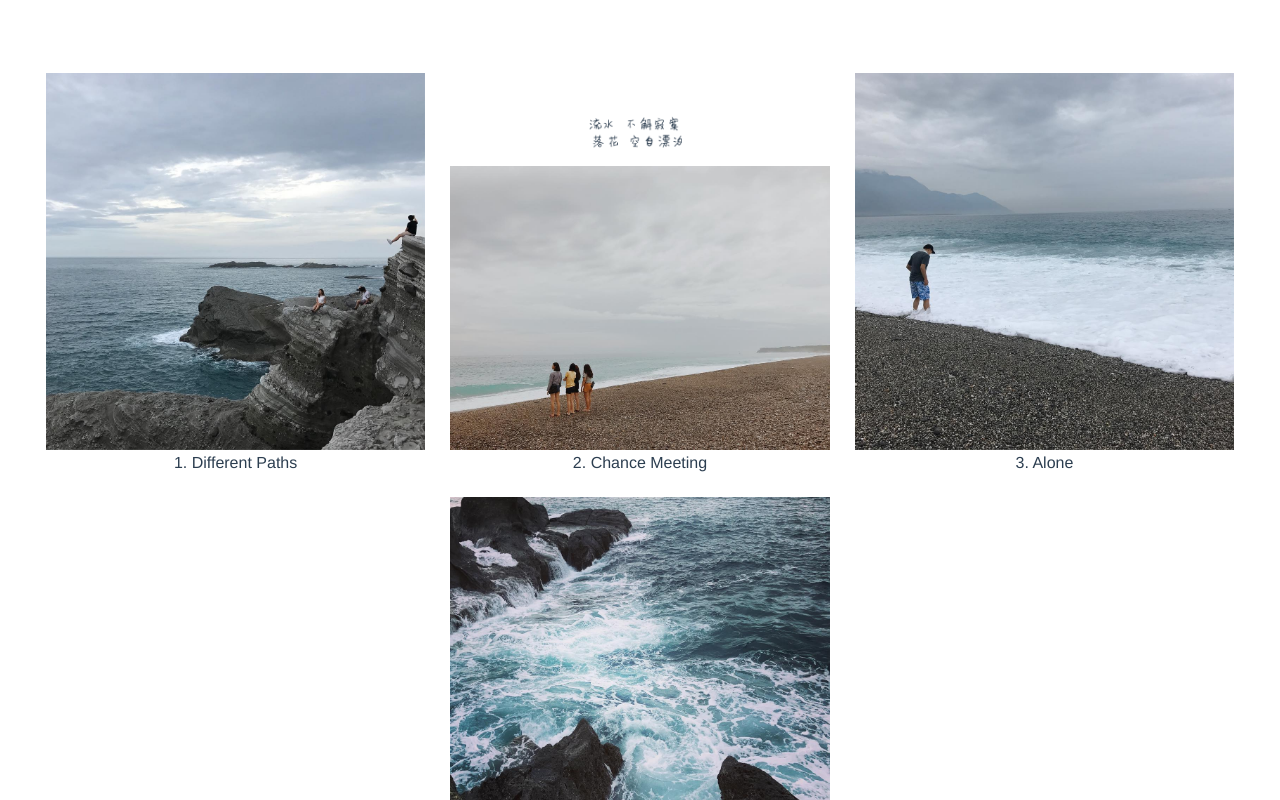
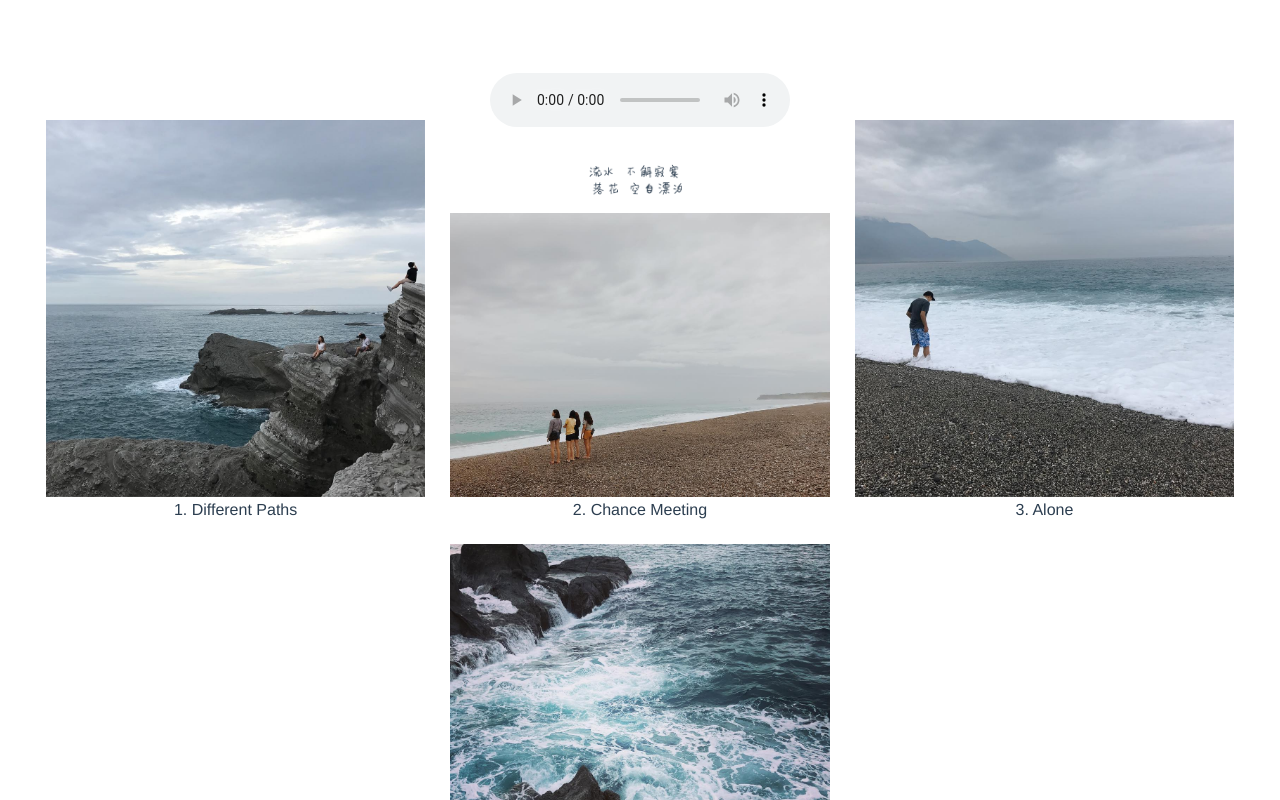
Before and after one commit to causztic/lyrical-arts, a Vue app: page / in a window 1280 px wide. Shown: the top 800 px of the page. Built offline with nearby package versions, Linux system fonts and the light colour scheme.

Commit message:
+ audio clip

```diff
--- a/src/components/Images.vue
+++ b/src/components/Images.vue
@@ -6,6 +6,10 @@
         1. Different Paths
       </div>
       <div class='image'>
+      <audio controls>
+        <source src="http://soundbible.com/mp3/Crisp_Ocean_Waves-Mike_Koenig-1486046376.mp3" type="audio/mpeg">
+        Your browser does not support the audio element.
+      </audio>
         <img src='../assets/text.png'>
         <img src='../assets/2.jpg'>
         2. Chance Meeting
```
